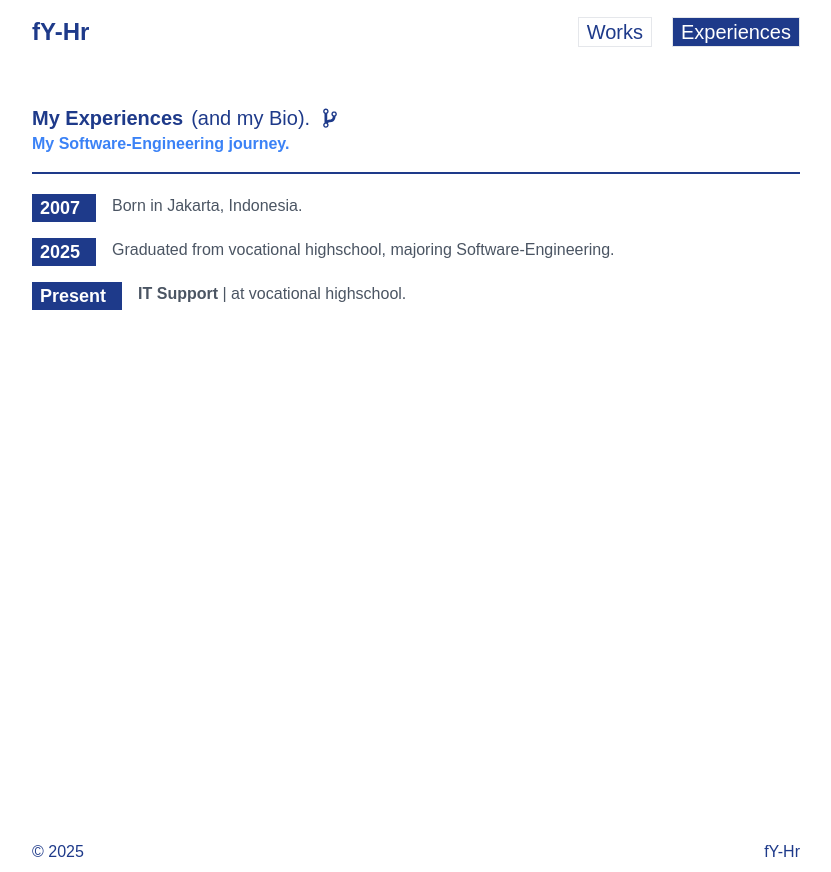
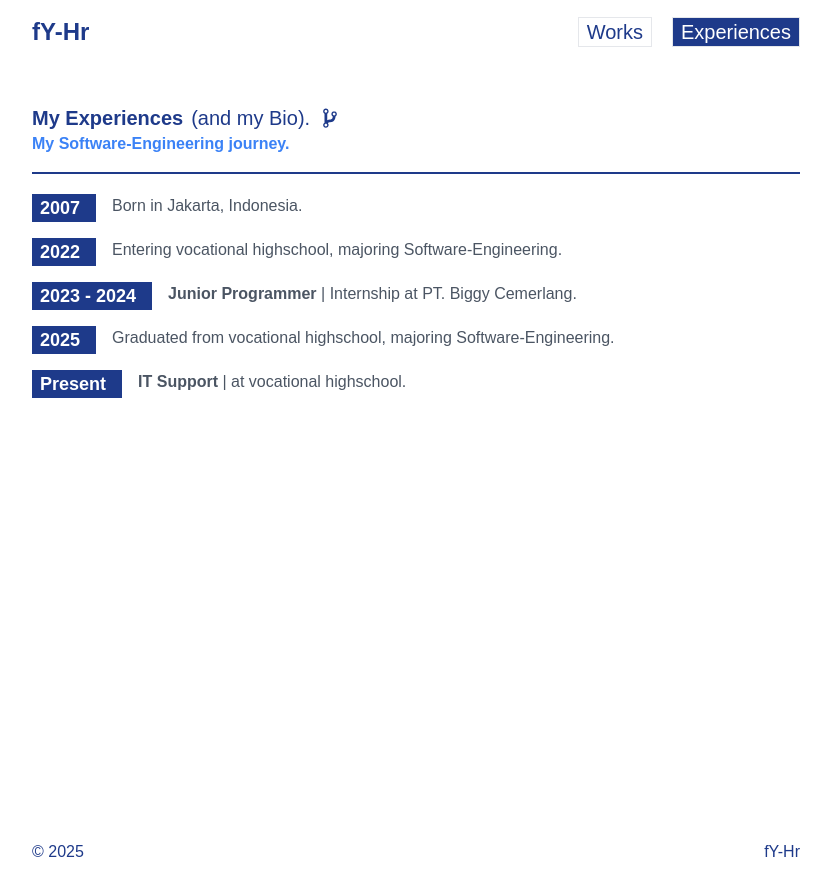
Before and after one commit to fY-Hr/fyhr-page, a Next.js app: page /experiences in a window 1280 px wide. Shown: the whole page, without its empty margins (224-1055 px from the left). Built offline with nearby package versions, Linux system fonts and the light colour scheme; a web font is replaced by a local one.

Commit message:
fix: nowrap issue

```diff
--- a/app/experiences/PageContent.tsx
+++ b/app/experiences/PageContent.tsx
@@ -23,6 +23,22 @@ export default function PageContent(){
                     </div>
                     <div className="flex gap-4 mt-4 animate-fadeUpLast">
                         <div>
+                            <h1 className="text-lg font-bold pl-2 pr-4 bg-gradient-to-r text-white bg-blue-900 ">2022</h1>
+                        </div>
+                        <div>
+                            <p className="self-center text-gray-600">Entering vocational highschool, majoring Software-Engineering.</p>
+                        </div>
+                    </div>
+                    <div className="flex gap-4 mt-4 animate-fadeUpLast">
+                        <div>
+                            <h1 className="text-lg font-bold pl-2 pr-4 bg-gradient-to-r text-white bg-blue-900 whitespace-nowrap">2023 - 2024</h1>
+                        </div>
+                        <div>
+                            <p className="self-center text-gray-600"><span className="font-bold">Junior Programmer</span>&nbsp;| Internship at PT. Biggy Cemerlang.</p>
+                        </div>
+                    </div>
+                    <div className="flex gap-4 mt-4 animate-fadeUpLast">
+                        <div>
                             <h1 className="text-lg font-bold pl-2 pr-4 bg-gradient-to-r text-white bg-blue-900 ">2025</h1>
                         </div>
                         <div>
```
